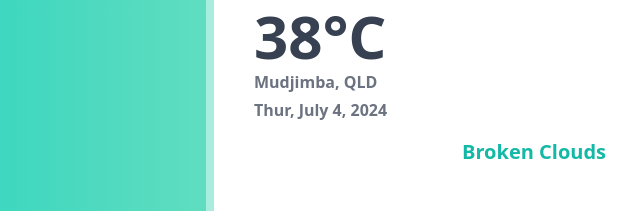
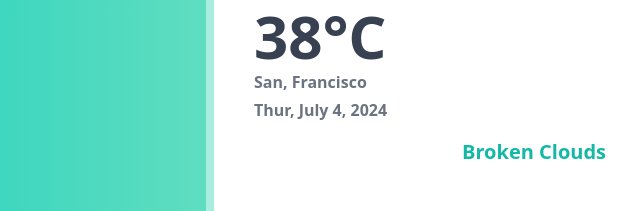
Before and after one commit to firoz-akhter/weather-forecast-project, a website: page src/index.html in a window 1280 px wide. Shown: the part 244-455 px from the top of the page, 106-746 px from the left. Drawn offline with Linux system fonts and the light colour scheme; no server answers.

Commit message:
final commit project complete

```diff
--- a/src/index.html
+++ b/src/index.html
@@ -37,7 +37,7 @@
             <div class="flex justify-between">
                 <div class="flex flex-col">
                     <span id="current-temp" class="text-6xl font-bold max-[420px]:text-3xl">38°C</span>
-                    <span id="current-city" class="font-semibold mt-1 text-gray-500 max-[420px]:text-xs">Mudjimba, QLD</span>
+                    <span id="current-city" class="font-semibold mt-1 text-gray-500 max-[420px]:text-xs">San, Francisco</span>
                     <span id="current-date" class="font-semibold mt-1 text-gray-500 max-[420px]:text-xs">Thur, July 4, 2024</span>
                 </div>
                 <img id="current-img" class="h-24 w-24 fill-current max-[420px]:w-16 max-[420px]:h-16" height="24" width="24" src="./icons/sun-icon.svg" alt="sunIcon">
```
